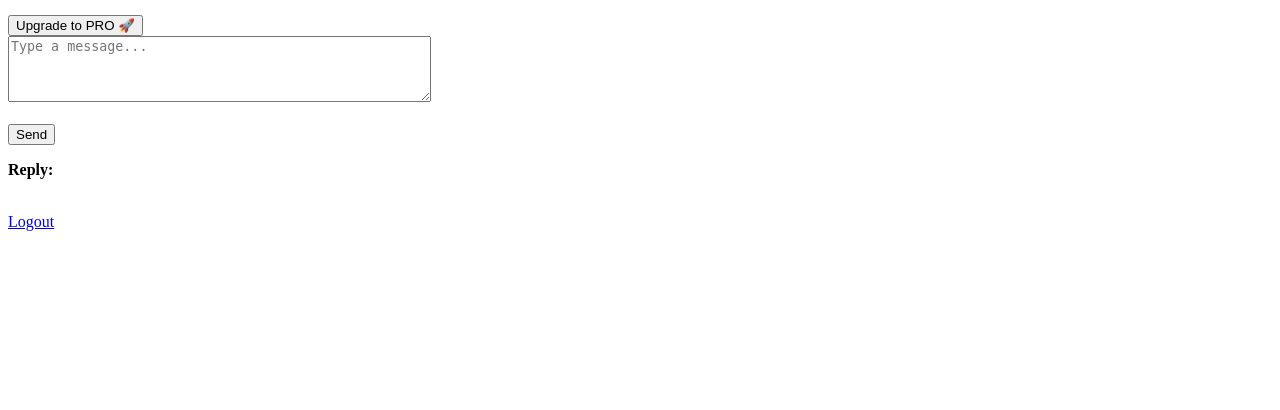
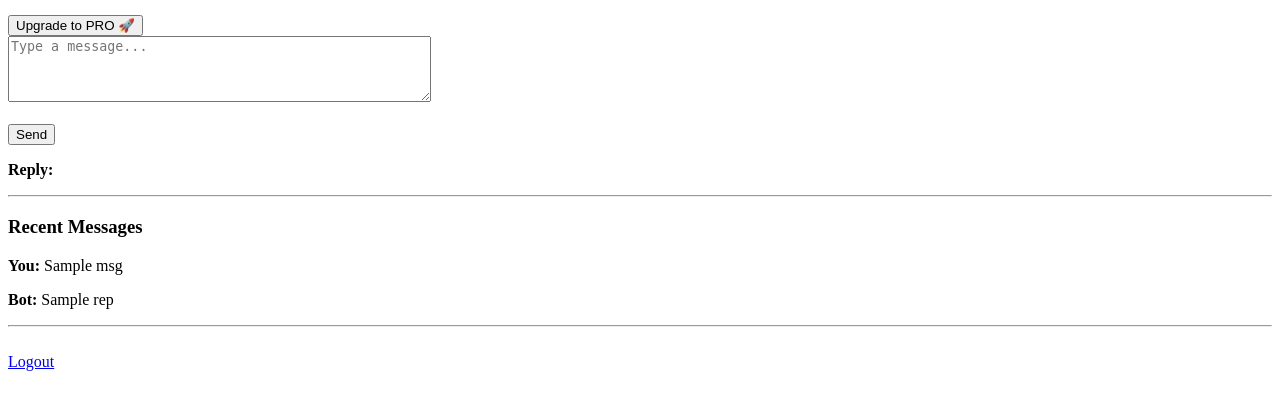
Before and after one commit to shreedev-arch/autoreply-saas, a Flask app: template templates/auto_reply.html in a window 1280 px wide. Shown: the part 182-592 px from the top of the page. Run offline with Flask 3, Linux system fonts and the light colour scheme; the template is opened without the code that fills it: most values are stand-ins (such as "Sample title", 1, 10 or a date in 2020).

Commit message:
Increase message history limit to 10

```diff
--- a/app.py
+++ b/app.py
@@ -106,17 +106,39 @@ def auto_reply():
     if request.method == "GET":
          conn = get_db()
          cur = conn.cursor()
+
          cur.execute("SELECT api_key FROM api_keys WHERE user=?", (session["user"],))
          api_key = cur.fetchone()[0]
+
+         cur.execute(
+         "SELECT message, reply FROM messages WHERE user=? ORDER BY id DESC LIMIT 10",
+         (session["user"],)
+         )
+         history = cur.fetchall()
+
          conn.close()
-         return render_template("auto_reply.html", api_key=api_key)
+
+         return render_template(
+         "auto_reply.html",
+         api_key=api_key,
+         history=history
+         )
 
     if request.method == "POST" and "user" in session:
          data = request.get_json()
          msg = data.get("message", "")
-         return {
-           "reply": f"You said: {msg}"
-    }
+         reply = f"You said: {msg}"
+
+         conn = get_db()
+         cur = conn.cursor()
+         cur.execute(
+         "INSERT INTO messages (user, message, reply, date) VALUES (?, ?, ?, ?)",
+         (session["user"], msg, reply, date.today().isoformat())
+         )
+         conn.commit()
+         conn.close()
+
+         return {"reply": reply}
 
     # 🔑 API logic starts ONLY for POST
     api_key = request.headers.get("X-API-KEY")
--- a/templates/auto_reply.html
+++ b/templates/auto_reply.html
@@ -24,6 +24,15 @@
 <p><b>Reply:</b></p>
 <div id="reply"></div>
 
+<hr>
+<h3>Recent Messages</h3>
+
+{% for msg, rep in history %}
+    <p><b>You:</b> {{ msg }}</p>
+    <p><b>Bot:</b> {{ rep }}</p>
+    <hr>
+{% endfor %}
+
 <br>
 <a href="/logout">Logout</a>
 
```
